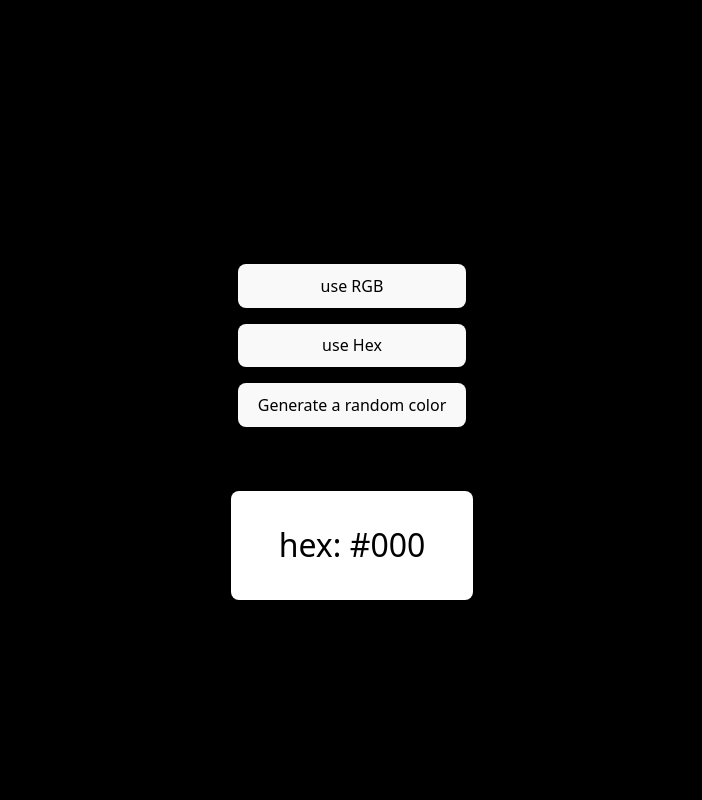
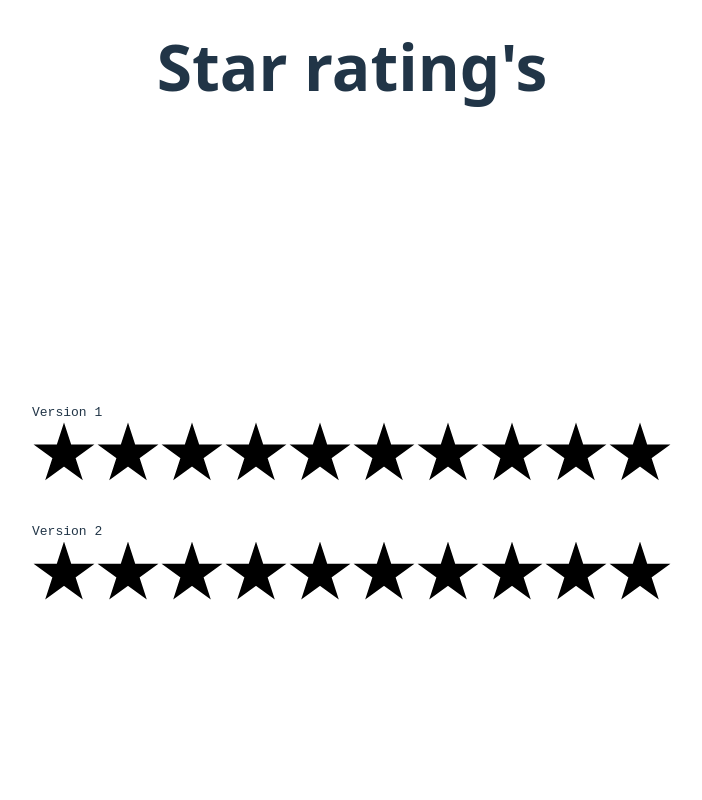
Before and after one commit to Jo-Ry/25-small-react-projects-WIP, a React (Vite) app: page / in a window 1280 px wide. Shown: the top 800 px of the page, without its empty margins (288-990 px from the left). Built offline with nearby package versions, Linux system fonts and the light colour scheme.

Commit message:
Project-3: create a 'star rating'

```diff
--- a/src/App.scss
+++ b/src/App.scss
@@ -3,6 +3,7 @@
 */
 @use './project-1/_accordion';
 @use './project-2/randomColorGenerator';
+@use './project-3/starRating';
 
 /*
   Global
--- a/src/App.tsx
+++ b/src/App.tsx
@@ -1,11 +1,13 @@
 import './App.scss'
 import Accordion from './project-1/Accordion';
 import RandomColorGenerator from './project-2/RandomColorGenerator';
+import StarRating from './project-3/StarRating';
 
 function App() {
 
   return (
     <>
+      <StarRating/>
       <RandomColorGenerator/>
       <Accordion/>
     </>
--- /dev/null
+++ b/src/project-3/StarRating.tsx
@@ -0,0 +1,97 @@
+import { useEffect, useState } from 'react';
+import ComponentWrapper from '../components/ComponentWrapper';
+
+type starType = number;
+
+const StarRating = () => {
+    return (
+        <ComponentWrapper view="viewport" title="Star rating's">
+            <div className="star-rating-wrapper">
+                <div>
+                    <code>Version 1</code>
+                    <StarRatingVersion1 amountOfStars={10} />
+                </div>
+                <div>
+                    <code>Version 2</code>
+                    <StarRatingVersion2 amountOfStars={10} />
+                </div>
+            </div>
+        </ComponentWrapper>
+    );
+};
+
+export default StarRating;
+
+const StarRatingVersion1 = ({ amountOfStars }: { amountOfStars: number }) => {
+    const [stars, setstars] = useState<starType[]>([]);
+    const [activeStars, setActiveStars] = useState<starType[]>([]);
+
+    // populate the empty array with apprpriate amount of stars
+    useEffect(() => {
+        const starsIDs = [];
+
+        for (let i = 1; i <= amountOfStars; i++) {
+            starsIDs.push(i);
+        }
+
+        setstars(starsIDs);
+    }, [amountOfStars]); // amountOfStars is here cause if the varable are updated, rerun the useEffect
+
+    const highlihtRespectiveStars = (star: starType) => {
+        // identify the pressed star
+        const currentStar = stars.find(el => el === star);
+
+        // extract all stars from the first star to the pressed star!
+        const adjecentStars = currentStar !== undefined && stars.slice(0, stars.indexOf(currentStar) + 1);
+
+        // update the state with the respective stars
+        if (adjecentStars !== false) {
+            setActiveStars(adjecentStars);
+        }
+    };
+
+    return (
+        <div className="star-rating">
+            {stars.map(star => (
+                <div
+                    key={star}
+                    onClick={() => highlihtRespectiveStars(star)}
+                    className={`star ${activeStars.includes(star) ? 'active' : ''}`}
+                ></div>
+            ))}
+        </div>
+    );
+};
+
+const StarRatingVersion2 = ({ amountOfStars }: { amountOfStars: number }) => {
+    const [starRating, setStarRating] = useState<starType>(0);
+    const [starHover, setStarHover] = useState<starType>(0);
+
+    const arrayOfIndexes = [...Array(amountOfStars)].map((_, index) => index + 1);
+
+    const handleOnClick = (index: starType) => {
+        setStarRating(index);
+    };
+
+    const handleOnMouseEnter = (index: starType) => {
+        setStarHover(index);
+    };
+
+    const handleOnMouseLeave = () => {
+        setStarHover(starRating);
+    };
+
+    return (
+        <div className="star-rating">
+            {arrayOfIndexes.map(index => (
+                <div
+                    key={index}
+                    onClick={() => handleOnClick(index)}
+                    onMouseMove={() => handleOnMouseEnter(index)}
+                    onMouseLeave={() => handleOnMouseLeave()}
+                    className={`star ${index <= (starRating || starHover) ? 'active' : 'inactive'}`}
+                ></div>
+            ))}
+        </div>
+    );
+};
--- /dev/null
+++ b/src/project-3/_starRating.scss
@@ -0,0 +1,31 @@
+.star-rating {
+    display: flex;
+
+    &-wrapper {
+        display: flex;
+        flex-direction: column;
+        gap: 2rem;
+    }
+
+    .star {
+        width: clamp(27px, 5vw, 70px);
+        aspect-ratio: 1;
+        cursor: pointer;
+        background-color: black;
+        clip-path: polygon(
+            50% 0,
+            calc(50% * (1 + sin(0.4turn))) calc(50% * (1 - cos(0.4turn))),
+            calc(50% * (1 - sin(0.2turn))) calc(50% * (1 - cos(0.2turn))),
+            calc(50% * (1 + sin(0.2turn))) calc(50% * (1 - cos(0.2turn))),
+            calc(50% * (1 - sin(0.4turn))) calc(50% * (1 - cos(0.4turn)))
+        );
+
+        &.active {
+            background-color: #f8ca00;
+        }
+
+        &.inactive {
+            background-color: black;
+        }
+    }
+}
```
